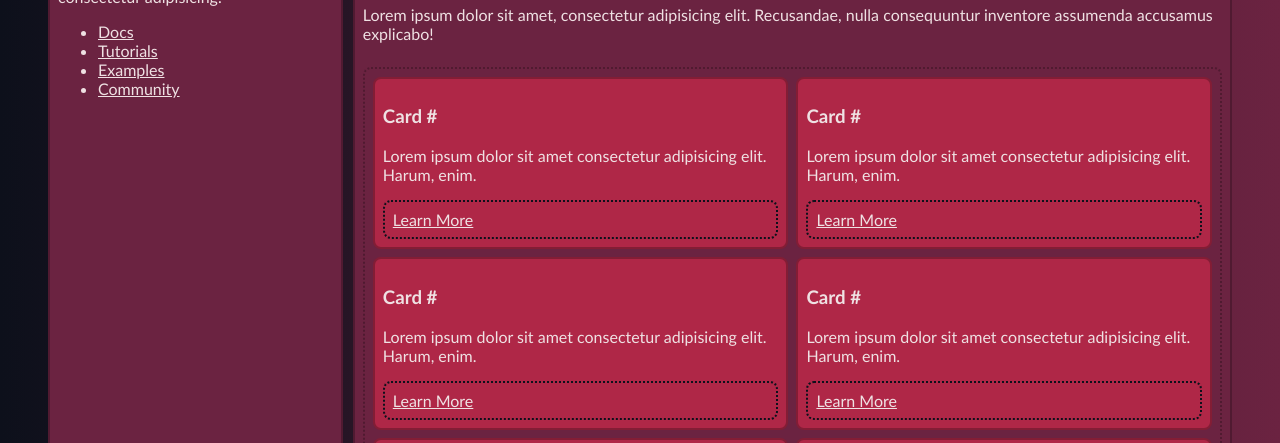
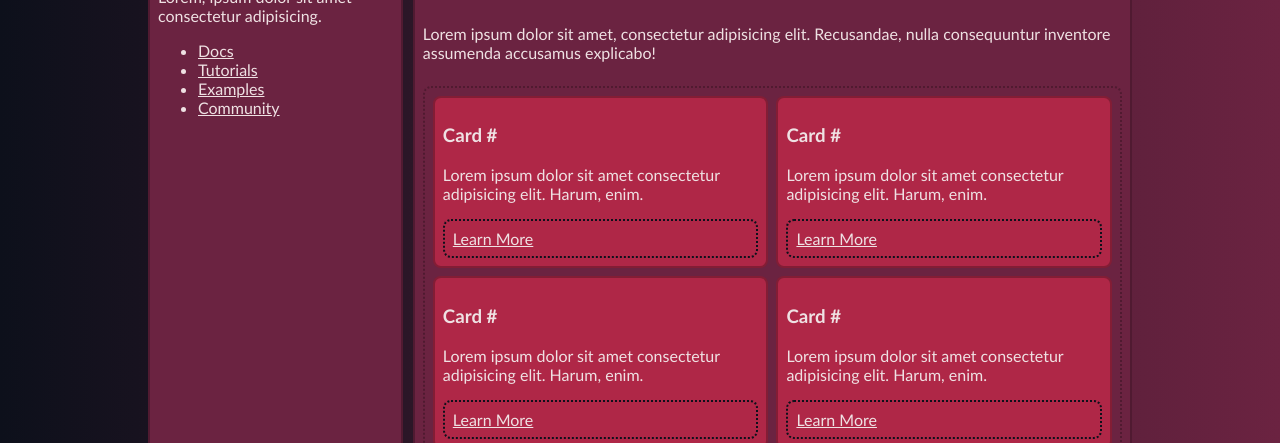
Before and after one commit to jevenshirrell/flexbox, a plain HTML site: page index.html in a window 1280 px wide. Shown: the part 357-800 px from the top of the page. Drawn offline with Linux system fonts and the light colour scheme.

Commit message:
initial commit
created website with index.html and style.css

```diff
--- a/style.css
+++ b/style.css
@@ -7,7 +7,7 @@
 }
 *{box-sizing: border-box;}
 body{
-    max-width: 1200px;
+    max-width: 1000px;
     margin: 0 auto;
     background: linear-gradient(90deg, var(--bg-color), var(--panel));
     place-items: start center;
@@ -123,7 +123,7 @@ button:active{
     border: 2px solid rgba(0, 0, 0, .25);
     border-radius: 8px;
     padding: 8px;
-    flex: 1 1 400px;
+    flex: 1 1 40%;
 }
 .card .link{
     border-radius: 8px;
```
